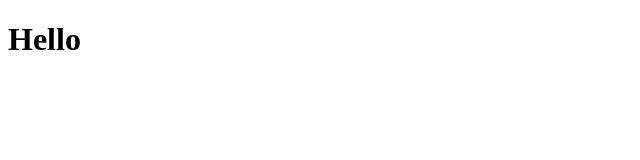
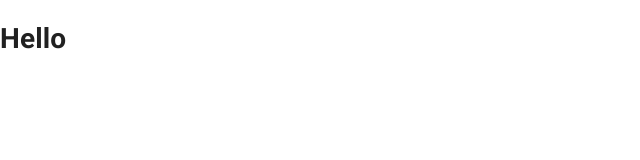
Before and after one commit to Izhaki/vest, a Next.js app in the folder site/: page / in a window 1280 px wide. Shown: the top 160 px of the page, without its empty margins (0-640 px from the left). Built offline with nearby package versions, Linux system fonts and the light colour scheme.

Commit message:
[site] Add MUI

```diff
--- a/site/package.json
+++ b/site/package.json
@@ -8,6 +8,8 @@
     "start": "next start"
   },
   "dependencies": {
+    "@material-ui/core": "^4.11.0",
+    "@material-ui/icons": "^4.9.1",
     "next": "9.4.4",
     "react": "16.13.1",
     "react-dom": "16.13.1"
--- /dev/null
+++ b/site/pages/_app.tsx
@@ -0,0 +1,35 @@
+import React from 'react';
+import Head from 'next/head';
+import { AppProps } from 'next/app';
+import { ThemeProvider } from '@material-ui/core/styles';
+import CssBaseline from '@material-ui/core/CssBaseline';
+import theme from '../src/theme';
+
+export default function MyApp(props: AppProps) {
+  const { Component, pageProps } = props;
+
+  React.useEffect(() => {
+    // Remove the server-side injected CSS.
+    const jssStyles = document.querySelector('#jss-server-side');
+    if (jssStyles) {
+      jssStyles.parentElement!.removeChild(jssStyles);
+    }
+  }, []);
+
+  return (
+    <>
+      <Head>
+        <title>My page</title>
+        <meta
+          name="viewport"
+          content="minimum-scale=1, initial-scale=1, width=device-width"
+        />
+      </Head>
+      <ThemeProvider theme={theme}>
+        {/* CssBaseline kickstart an elegant, consistent, and simple baseline to build upon. */}
+        <CssBaseline />
+        <Component {...pageProps} />
+      </ThemeProvider>
+    </>
+  );
+}
--- /dev/null
+++ b/site/pages/_document.tsx
@@ -0,0 +1,71 @@
+import React from 'react';
+import Document, { Html, Head, Main, NextScript } from 'next/document';
+import { ServerStyleSheets } from '@material-ui/core/styles';
+import theme from '../src/theme';
+
+export default class MyDocument extends Document {
+  render() {
+    return (
+      <Html lang="en">
+        <Head>
+          {/* PWA primary color */}
+          <meta name="theme-color" content={theme.palette.primary.main} />
+          <link
+            rel="stylesheet"
+            href="https://fonts.googleapis.com/css?family=Roboto:300,400,500,700&display=swap"
+          />
+        </Head>
+        <body>
+          <Main />
+          <NextScript />
+        </body>
+      </Html>
+    );
+  }
+}
+
+// `getInitialProps` belongs to `_document` (instead of `_app`),
+// it's compatible with server-side generation (SSG).
+MyDocument.getInitialProps = async (ctx) => {
+  // Resolution order
+  //
+  // On the server:
+  // 1. app.getInitialProps
+  // 2. page.getInitialProps
+  // 3. document.getInitialProps
+  // 4. app.render
+  // 5. page.render
+  // 6. document.render
+  //
+  // On the server with error:
+  // 1. document.getInitialProps
+  // 2. app.render
+  // 3. page.render
+  // 4. document.render
+  //
+  // On the client
+  // 1. app.getInitialProps
+  // 2. page.getInitialProps
+  // 3. app.render
+  // 4. page.render
+
+  // Render app and page and get the context of the page with collected side effects.
+  const sheets = new ServerStyleSheets();
+  const originalRenderPage = ctx.renderPage;
+
+  ctx.renderPage = () =>
+    originalRenderPage({
+      enhanceApp: (App) => (props) => sheets.collect(<App {...props} />),
+    });
+
+  const initialProps = await Document.getInitialProps(ctx);
+
+  return {
+    ...initialProps,
+    // Styles fragment is rendered after the app and page rendering finish.
+    styles: [
+      ...React.Children.toArray(initialProps.styles),
+      sheets.getStyleElement(),
+    ],
+  };
+};
--- /dev/null
+++ b/site/src/theme.js
@@ -0,0 +1,27 @@
+import { createMuiTheme } from '@material-ui/core/styles';
+import { red } from '@material-ui/core/colors';
+
+// Create a theme instance.
+const theme = createMuiTheme({
+  palette: {
+    primary: {
+      main: '#556cd6',
+    },
+    secondary: {
+      main: '#19857b',
+    },
+    error: {
+      main: red.A400,
+    },
+    background: {
+      default: '#fff',
+    },
+  },
+  props: {
+    MuiButtonBase: {
+      disableRipple: true,
+    },
+  },
+});
+
+export default theme;
```
Also changed, not shown: 2 other files (tests, documents, lock files or other folders).
